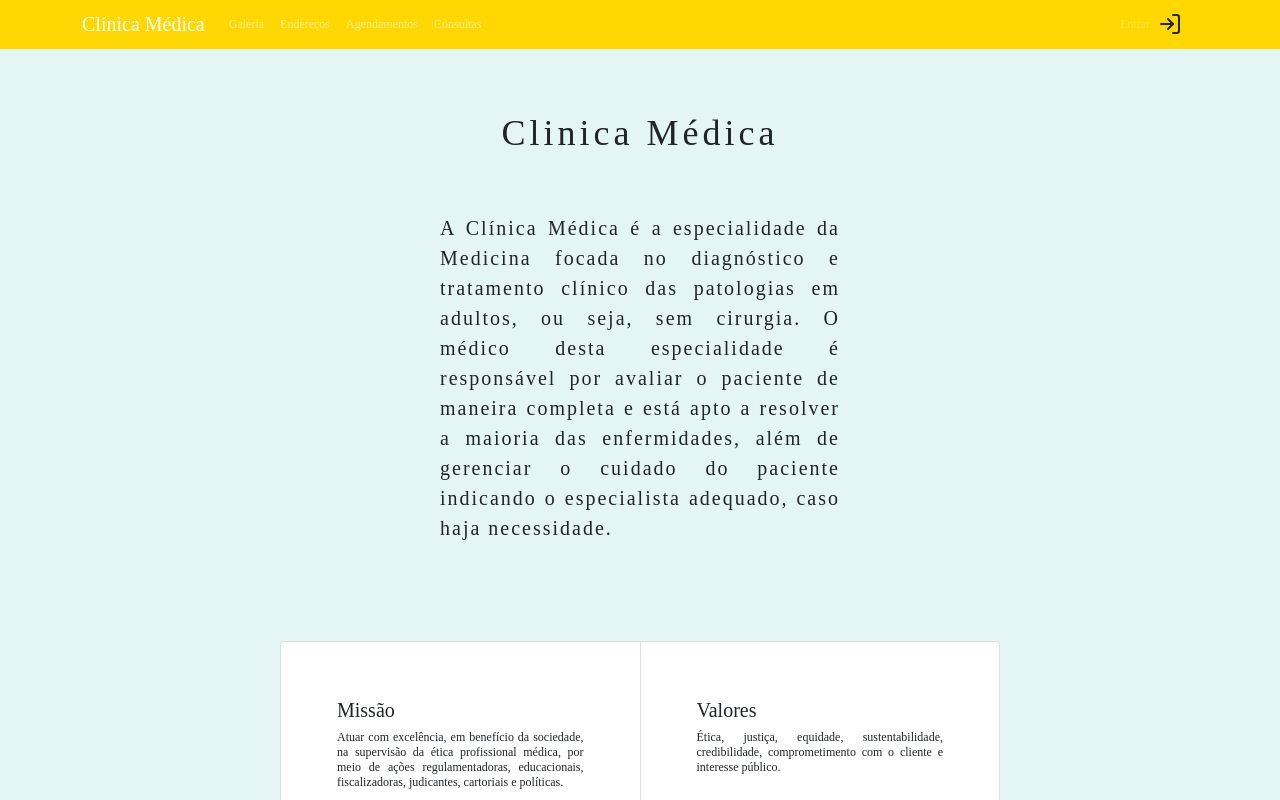
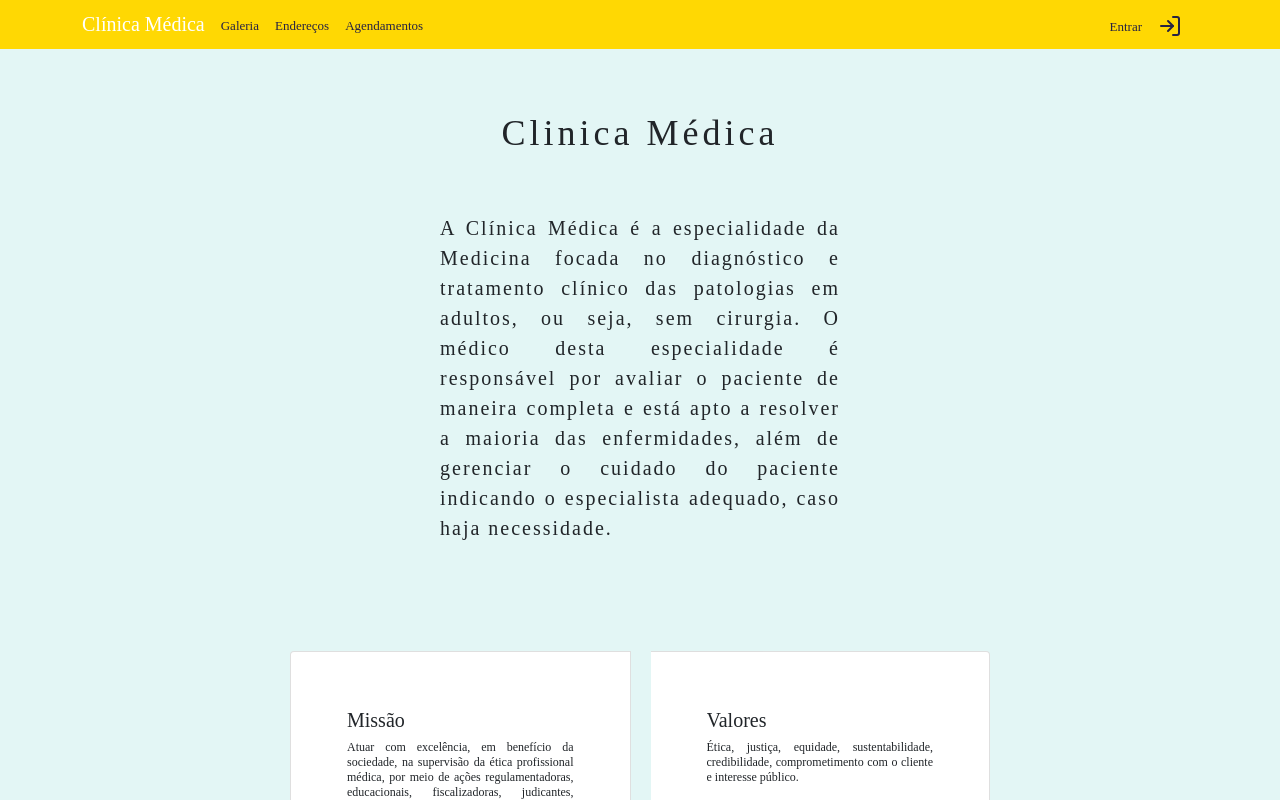
Before and after one commit to reb-gaia/cefet-bd-loja-app, a React (Create React App) app: page / in a window 1280 px wide. Built offline with nearby package versions, Linux system fonts and the light colour scheme; a web font is replaced by a local one.

Commit message:
atualizando navbar

```diff
--- a/src/components/NavBar/index.js
+++ b/src/components/NavBar/index.js
@@ -4,6 +4,7 @@ import { useHistory } from 'react-router-dom';
 import { Navbar, Container, Nav } from 'react-bootstrap';
 import { FiLogIn, FiLogOut } from 'react-icons/fi'
 import { Styled } from './styled';
+import { Link } from 'react-router-dom';
 
 function NavBar() {
   const { auth, SignOut } = useAuth();
@@ -15,25 +16,25 @@ function NavBar() {
   }
 
   return (
-    <Navbar style={{backgroundColor: '#ffd803'}} variant="dark" fixed="top">
+    <Navbar style={{backgroundColor: '#ffd803', textColor: '#272343'}} variant="dark" fixed="top">
       <Container>
-        <Navbar.Brand href="/">Clínica Médica</Navbar.Brand>
+        <Navbar.Brand href="/" style={{textColor: '#272343'}}>Clínica Médica</Navbar.Brand>
         <Nav className="me-auto">
-          <Nav.Link href="/galery">Galeria</Nav.Link>
-          <Nav.Link href="/create-addresses">Endereços</Nav.Link>
-          {auth && <Nav.Link href="/create-employee">Funcionários</Nav.Link>}
-          {auth && <Nav.Link href="/create-patients">Pacientes</Nav.Link>}
-          <Nav.Link href="/create-schedules">Agendamentos</Nav.Link>
-          <Nav.Link href="/queries">Consultas</Nav.Link>
+          <Styled.NavItem to="/galery">Galeria</Styled.NavItem>
+          <Styled.NavItem to="/create-addresses">Endereços</Styled.NavItem>
+          {auth && <Styled.NavItem to="/create-employee">Funcionários</Styled.NavItem>}
+          {auth && <Styled.NavItem to="/create-patients">Pacientes</Styled.NavItem>}
+          {auth && <Styled.NavItem to="/queries">Consultas</Styled.NavItem>}
+          <Styled.NavItem to="/create-schedules">Agendamentos</Styled.NavItem>
         </Nav>
         <Nav className="d-flex">
-          <Nav.Link href="#" disabled>
+          <Styled.NavItem onClick={handleClick} style={{marginTop: '8px'}}>
               Entrar
-          </Nav.Link>
-          {auth && <Nav.Link href="#" disabled>
+          </Styled.NavItem>
+          {auth && <Styled.NavItem onClick={SignOut} style={{marginTop: '8px'}}>
               Sair
-          </Nav.Link>}
-          {" "}<Styled.NavItem> {auth ? <FiLogOut onClick={SignOut}/> : <FiLogIn onClick={handleClick} /> }</Styled.NavItem>
+          </Styled.NavItem>}
+          {" "}<Styled.NavIcon> {auth ? <FiLogOut onClick={SignOut}/> : <FiLogIn onClick={handleClick} /> }</Styled.NavIcon>
         </Nav>
       </Container>
     </Navbar>
--- a/src/components/NavBar/styled.js
+++ b/src/components/NavBar/styled.js
@@ -3,10 +3,18 @@ import styled from "styled-components";
 import { Link } from 'react-router-dom';
 
 export const Styled = {
-  NavItem: styled(Link)`
+  NavIcon: styled(Link)`
     margin-right: 1rem;
     color: #272343;
     text-decoration: none;
     font-size: 1.5rem;
   `,
+  NavItem: styled(Link)`
+    margin-top: 2px;
+    margin-right: 1rem;
+    color: #272343;
+    text-decoration: none;
+    font-size: 13px;
+  `,
+
 }
--- a/src/pages/Home/index.js
+++ b/src/pages/Home/index.js
@@ -13,7 +13,7 @@ function Home() {
         </Styled.Box>
 
         <CardGroup style={{margin: '90px 200px 0 200px'}}>
-          <Card style={{padding: '40px'}}>
+          <Card style={{padding: '40px', margin: '10px'}}>
             <Card.Body>
               <Card.Title>Missão</Card.Title>
               <Card.Text style={{textAlign: 'justify'}}>
@@ -22,7 +22,7 @@ function Home() {
             </Card.Body>
           </Card>
 
-          <Card style={{padding: '40px'}}>
+          <Card style={{padding: '40px', margin: '10px'}}>
             <Card.Body>
               <Card.Title>Valores</Card.Title>
               <Card.Text style={{textAlign: 'justify'}}>
@@ -33,14 +33,14 @@ function Home() {
         </CardGroup>
 
         <div className="row justify-content-center">
-          <Styled.Img className="col-9">
+          <Styled.Img className="col-10">
             <img
-              src="undraw_medicine.svg"
+              src="https://raw.githubusercontent.com/reb-gaia/cefet-clinica-medica/efdd4cf5f8639d03ef85f223b4dc058d4f5184b8/src/assets/undraw_medicine.svg"
               alt="Icon"
             />
           </Styled.Img>
 
-          <Button className="col-3 align-self-center" variant="warning" href="/create-schedules">Agendar uma consulta</Button>{' '}
+          <Button className="col-2 align-self-center" variant="warning" href="/create-schedules">Agendar uma consulta</Button>{' '}
         </div>
 
       </Styled.Container>
--- a/src/pages/Home/styles.js
+++ b/src/pages/Home/styles.js
@@ -28,8 +28,8 @@ export const Styled = {
   Img: styled.div`
     background-color: #fffffe;
     padding: 30px;
-    margin: 60px 150px 0 60px;
-    width: 350px;
+    margin: 60px 100px 0 60px;
+    width: 450px;
     display: flex;
     flex-direction: column;
     align-self: center;
```
